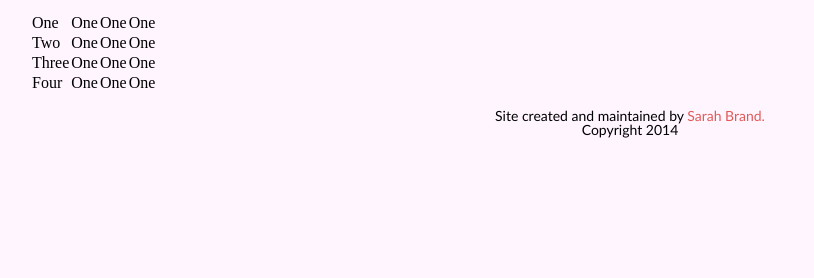
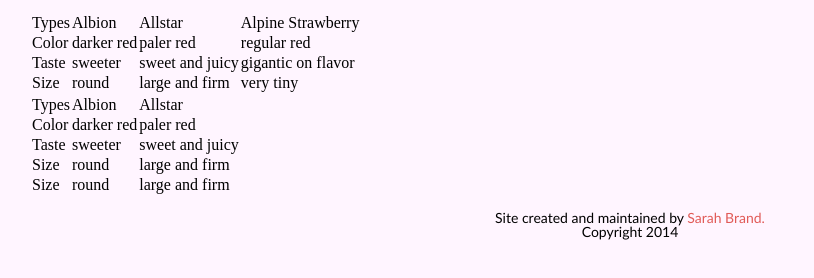
Before and after one commit to sarahbrand4/strawberries.github.io, a plain HTML site: page webpagethree.html in a window 1280 px wide. Shown: the part 118-396 px from the top of the page, without its empty margins (10-824 px from the left). Drawn offline with Linux system fonts and the light colour scheme.

Commit message:
Began work on tables.

```diff
--- a/css/cssone.css
+++ b/css/cssone.css
@@ -75,13 +75,16 @@ article h2 {
 }
 
 article h3 {
-    margin: 5px 5px 5px 5px;
+    margin: 5px 0 0 0;
     clear: both;
-    width: 40%;
+    width: 45%;
     font-family: "Helvetica Neue", "arial", sans-serif;
     font-size: 24px;
     color: #000000;
     font-weight: lighter;
+    background-color: #E15B58;
+    text-align: center;
+
 
 }
 
--- a/webpagethree.html
+++ b/webpagethree.html
@@ -15,32 +15,63 @@
             </nav>
         </header>
         <article>
+            <div id="left">
                 <table>
                     <tr>
-                    <td>One</td>
-                    <td>One</td>
-                    <td>One</td>
-                    <td>One</td>
+                        <td>Types</td>
+                        <td>Albion</td>
+                        <td>Allstar</td>
+                        <td>Alpine Strawberry</td>
                     </tr>
                     <tr>
-                    <td>Two</td>
-                    <td>One</td>
-                    <td>One</td>
-                    <td>One</td>
+                        <td>Color</td>
+                        <td>darker red</td>
+                        <td>paler red</td>
+                        <td>regular red</td>
                     </tr>
                     <tr>
-                    <td>Three</td>
-                    <td>One</td>
-                    <td>One</td>
-                    <td>One</td>
+                        <td>Taste</td>
+                        <td>sweeter</td>
+                        <td>sweet and juicy</td>
+                        <td>gigantic on flavor</td>
                     </tr>
                     <tr>
-                    <td>Four</td>
-                    <td>One</td>
-                    <td>One</td>
-                    <td>One</td>
+                        <td>Size</td>
+                        <td>round</td>
+                        <td>large and firm</td>
+                        <td>very tiny</td>
                     </tr>
                 </table>
+            </div>
+            <div id ="right">
+                <table>
+                    <tr>
+                        <td>Types</td>
+                        <td>Albion</td>
+                        <td>Allstar</td>
+                    </tr>
+                    <tr>
+                        <td>Color</td>
+                        <td>darker red</td>
+                        <td>paler red</td>
+                    </tr>
+                    <tr>
+                        <td>Taste</td>
+                        <td>sweeter</td>
+                        <td>sweet and juicy</td>
+                    </tr>
+                    <tr>
+                        <td>Size</td>
+                        <td>round</td>
+                        <td>large and firm</td>
+                    </tr>
+                    <tr>
+                        <td>Size</td>
+                        <td>round</td>
+                        <td>large and firm</td>
+                    </tr>
+                </table>
+            </div>
         </article>
         <footer>
             <p>Site created and maintained by<a href="http://sarahbrand4.com/" target="_blank"> Sarah Brand.</a></p>
```
Lines whose indentation alone changed are shown as unchanged.
